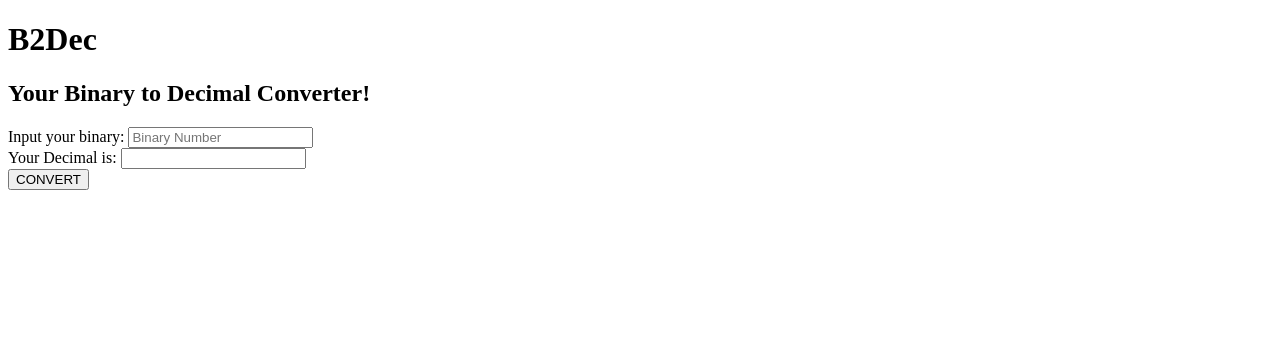
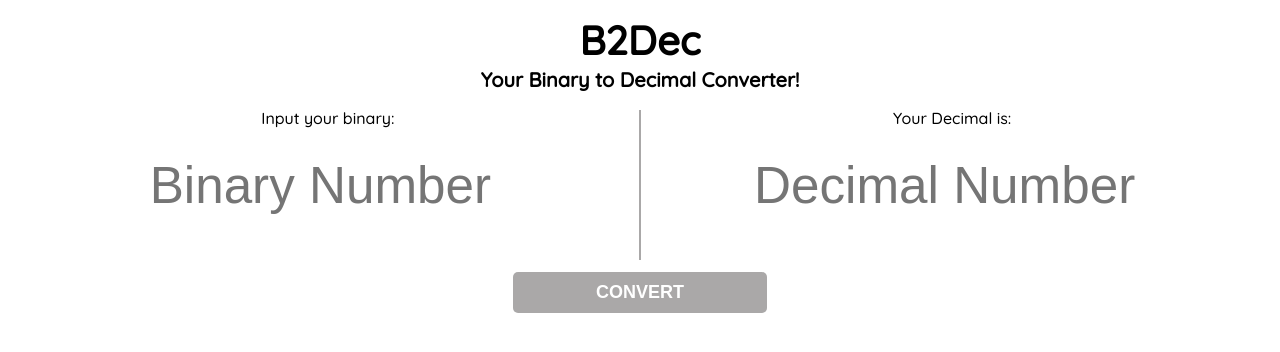
Before and after one commit to gabriel-lima-b/bin-dec-converter-js, a plain HTML site: page index.html in a window 1280 px wide. Drawn offline with Linux system fonts and the light colour scheme.

Commit message:
adding the style to the page

```diff
--- a/index.html
+++ b/index.html
@@ -4,7 +4,11 @@
 <head>
     <meta charset="UTF-8">
     <meta http-equiv="X-UA-Compatible" content="IE=edge">
-
+    <meta name="viewport" content="width=device-width, initial-scale=1.0">
+    <link rel="preconnect" href="https://fonts.gstatic.com">
+    <link href="https://fonts.googleapis.com/css2?family=Quicksand:wght@500&display=swap" rel="stylesheet">
+    <link rel="stylesheet" href="reset.css">
+    <link rel="stylesheet" href="style.css">
     <script type="text/javascript" src='logic.js'> </script>
     <title>B2Dec</title>
 </head>
@@ -19,13 +23,15 @@
         <form>
             <div class="input">
                 <label for="bin">Input your binary:</label>
-                <input type="number" id="bin" name="binary" title="Binary number" placeholder="Binary Number">
-            </div>
+                <input type="number" id="bin" name="binary" title="Binary number" placeholder="Binary Number" onfocus="this.placeholder = ''">
+            </div><!--
 
-            <div class="output">
+         --><div class="output">
                 <label for="dec">Your Decimal is:</label>
-                <input type="number" name="decimal" id="dec" readonly>
-            </div>
+                <input type="number" name="decimal" id="dec" placeholder="Decimal Number" readonly>
+            </div><!--
+
+         -->
             <div class="button">
                 <input type="button" value="CONVERT" onclick="con()">
             </div>
--- /dev/null
+++ b/reset.css
@@ -0,0 +1,48 @@
+/* http://meyerweb.com/eric/tools/css/reset/
+   v2.0 | 20110126
+   License: none (public domain)
+*/
+
+html, body, div, span, applet, object, iframe,
+h1, h2, h3, h4, h5, h6, p, blockquote, pre,
+a, abbr, acronym, address, big, cite, code,
+del, dfn, em, img, ins, kbd, q, s, samp,
+small, strike, strong, sub, sup, tt, var,
+b, u, i, center,
+dl, dt, dd, ol, ul, li,
+fieldset, form, label, legend,
+table, caption, tbody, tfoot, thead, tr, th, td,
+article, aside, canvas, details, embed,
+figure, figcaption, footer, header, hgroup,
+menu, nav, output, ruby, section, summary,
+time, mark, audio, video {
+	margin: 0;
+	padding: 0;
+	border: 0;
+	font-size: 100%;
+	font: inherit;
+	vertical-align: baseline;
+}
+/* HTML5 display-role reset for older browsers */
+article, aside, details, figcaption, figure,
+footer, header, hgroup, menu, nav, section {
+	display: block;
+}
+body {
+	line-height: 1;
+}
+ol, ul {
+	list-style: none;
+}
+blockquote, q {
+	quotes: none;
+}
+blockquote:before, blockquote:after,
+q:before, q:after {
+	content: '';
+	content: none;
+}
+table {
+	border-collapse: collapse;
+	border-spacing: 0;
+}
--- /dev/null
+++ b/style.css
@@ -0,0 +1,113 @@
+body{
+  font-family:'Quicksand', sans-serif;
+}
+
+header{
+    margin: 20px;
+}
+
+header h1{
+    text-align: center;
+    font-size: 40px;
+    font-weight: bold;
+    margin-bottom: 10px;
+}
+
+header h2{
+    text-align: center;
+    font-size: 20px;
+    font-weight: bold;
+}
+
+main{
+    margin: 5px;
+    text-align: center;
+}
+
+
+.input{
+    width: 49%;
+    height: 150px;
+    display: inline-block;
+    text-align: center;
+    border-right: 1px solid #aaa8a8;
+}
+
+.input label{
+    display: block;
+}
+
+.input input{
+    width: 97%;
+    height: 75%;
+    margin: 2px;
+    border: none;
+    text-align: center;
+    font-size: 4vw;
+}
+
+.output{
+    width: 49%;
+    height: 150px;
+    display: inline-block;
+    text-align: center;
+    border-left: 1px solid #aaa8a8;
+}
+
+.output label{
+    display: block;
+
+}
+
+.output input{
+    width: 97%;
+    height: 75%;
+    margin: 2px;
+    border: none;
+    text-align: center;
+    font-size: 4vw;
+}
+
+.button{
+    display: block;
+    text-align: center;
+    margin: 2px;
+}
+
+.button input{
+    margin: 10px;
+    width: 20%;
+    padding: 10px 0;
+    background: #aaa8a8;
+    color: white;
+    font-weight: bold;
+    font-size: 18px;
+    border: none;
+    border-radius: 5px;
+    transition: 0.3s background;
+    cursor: pointer;
+}
+
+.button input:hover{
+    background: #5f5e5e;
+}
+
+@media screen and (max-width: 480px){
+
+    .input,.output{
+        display: block;
+        width: 100%;
+    }
+    .input{
+        border-bottom: 1px solid #aaa8a8;
+        border-right: none;
+    }
+    .output{
+        border-top: 1px solid #aaa8a8;
+        border-left: none;
+        padding-top: 5px;
+    }
+    .button input{
+        width: 70%;
+    }
+}
```
